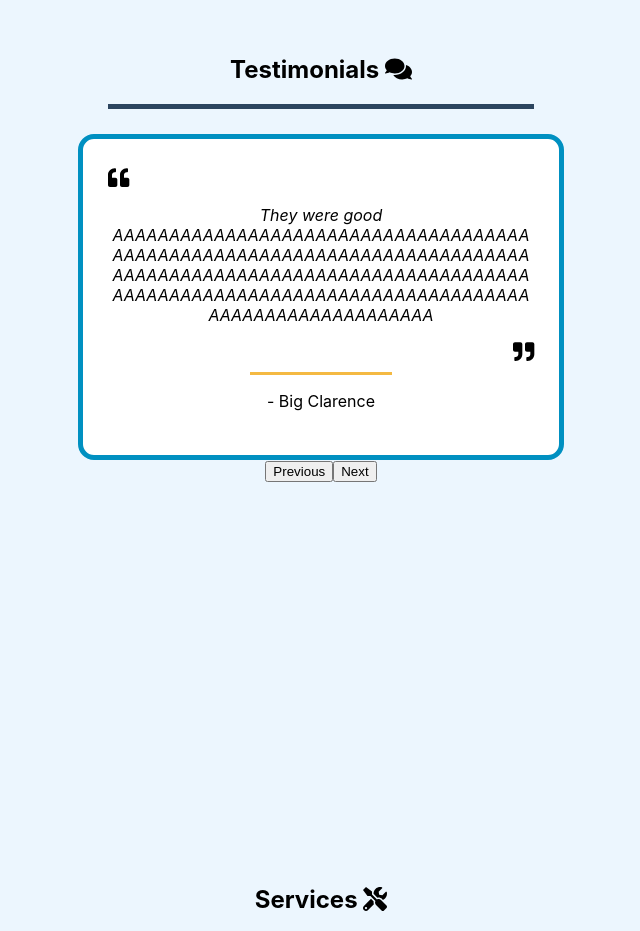
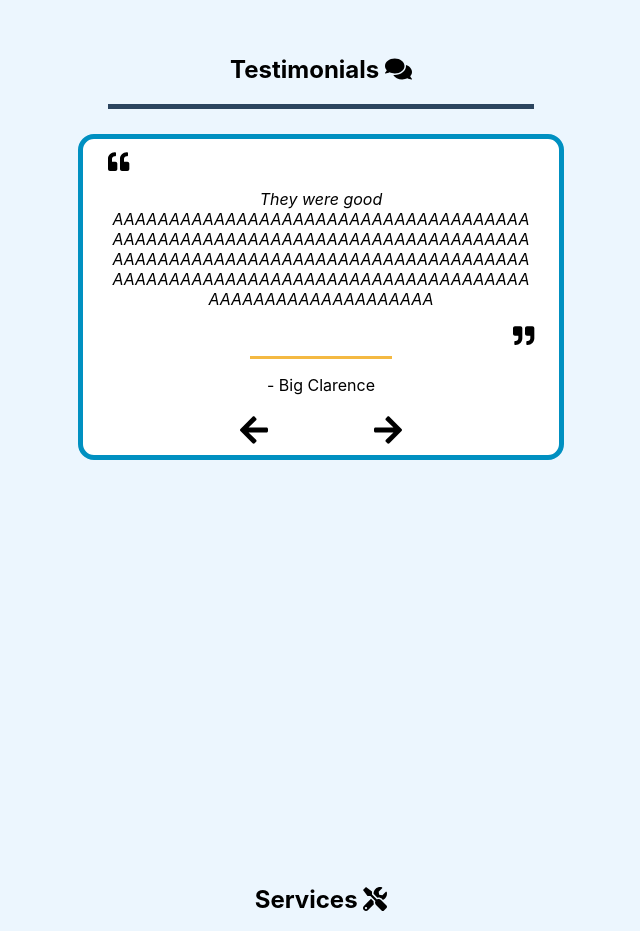
Before and after one commit to clarence-adams/slone-heating-and-air, a React (Create React App) app: page / in a window 1280 px wide. Shown: the part 800-1731 px from the top of the page, without its empty margins (319-959 px from the left). Built offline with nearby package versions, Linux system fonts and the light colour scheme.

Commit message:
Updated testimonials styling

```diff
--- a/src/App.css
+++ b/src/App.css
@@ -114,6 +114,7 @@ h1 {
   align-content: center;
   flex-flow: wrap;
   flex-basis: 100%;
+  height: 100%;
   padding-right: 25px;
   word-break: break-word;
   min-width: 0;
@@ -151,6 +152,8 @@ h1 {
   display: flex;
   justify-content: flex-start;
   align-content: center;
+  align-items: stretch;
+  flex-flow: wrap;
   width: 33.33%;
   height: 33.33%;
   margin: auto;
@@ -159,6 +162,13 @@ h1 {
   border: solid #0090C1 5px;
   border-radius: 1em;
   background-color: #FFFFFF;
+}
+#testimonials-controls {
+  display: flex;
+  justify-content: center;
+  align-self: flex-end;
+  flex-basis: 100%;
+  gap: 25%;
 }
 
 /* Services */
--- a/src/App.js
+++ b/src/App.js
@@ -10,11 +10,11 @@ import { FontAwesomeIcon } from '@fortawesome/react-fontawesome'
 import { library } from '@fortawesome/fontawesome-svg-core'
 import {
   faQuoteRight, faQuoteLeft, faAddressCard, faTools, faComments,faEnvelope,
-  faWrench
+  faWrench, faArrowLeft, faArrowRight
 } from '@fortawesome/free-solid-svg-icons'
 
 library.add(faQuoteRight, faQuoteLeft, faAddressCard, faTools, faComments,
-  faEnvelope, faWrench
+  faEnvelope, faWrench, faArrowLeft, faArrowRight
 )
 
 function App() {
@@ -212,10 +212,10 @@ function Testimonials() {
           </div>
           <p>- {testimonials[activeTestimonial].customer}</p>
         </animated.div>
-      </div>
-      <div id="testimonials-controls">
-        <button onClick={previousTestimonial}>Previous</button>
-        <button onClick={nextTestimonial}>Next</button>
+        <div id="testimonials-controls">
+          <FontAwesomeIcon icon="arrow-left" onClick={previousTestimonial} size="2x"/>
+          <FontAwesomeIcon icon="arrow-right" onClick={nextTestimonial} size="2x"/>
+        </div>
       </div>
     </div>
   )
```
